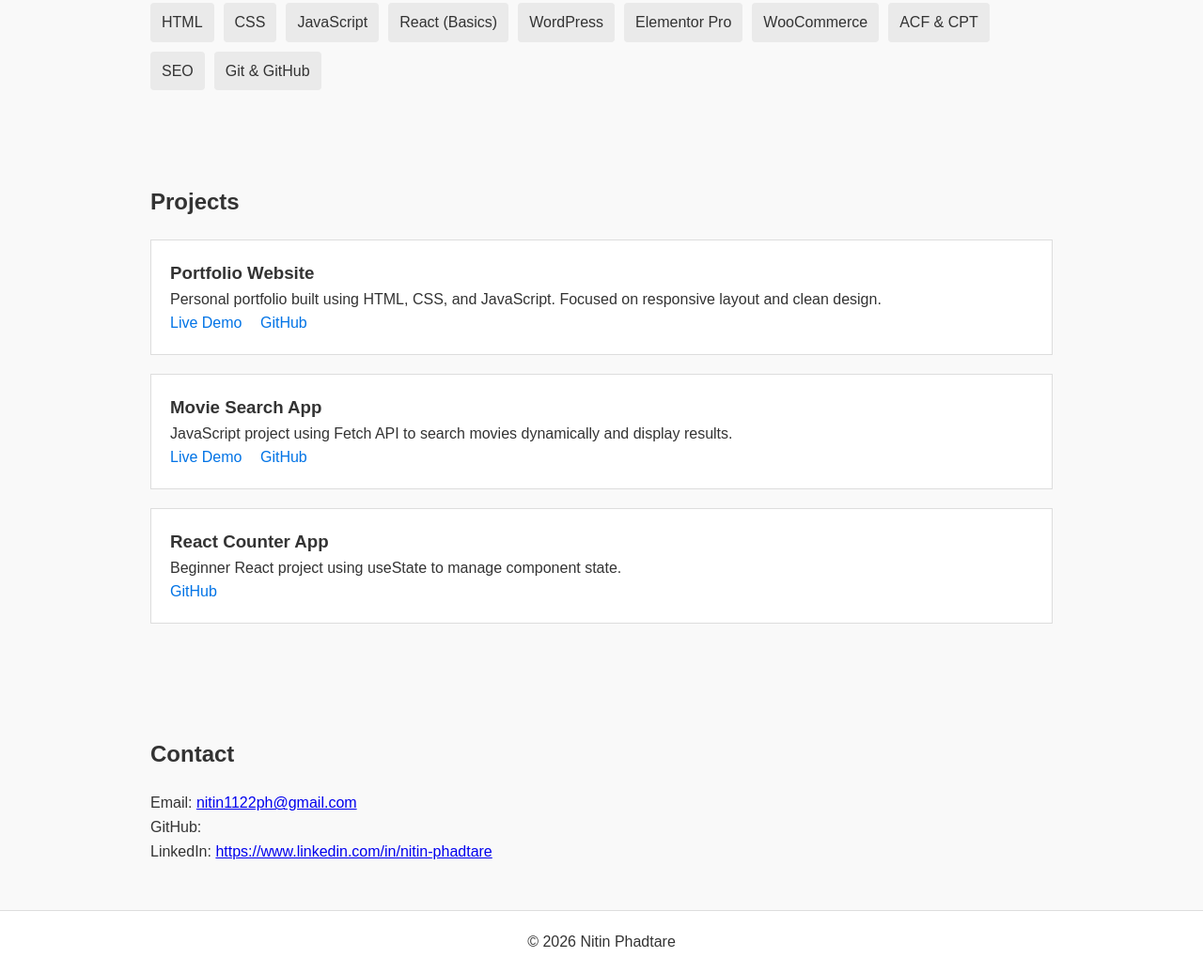
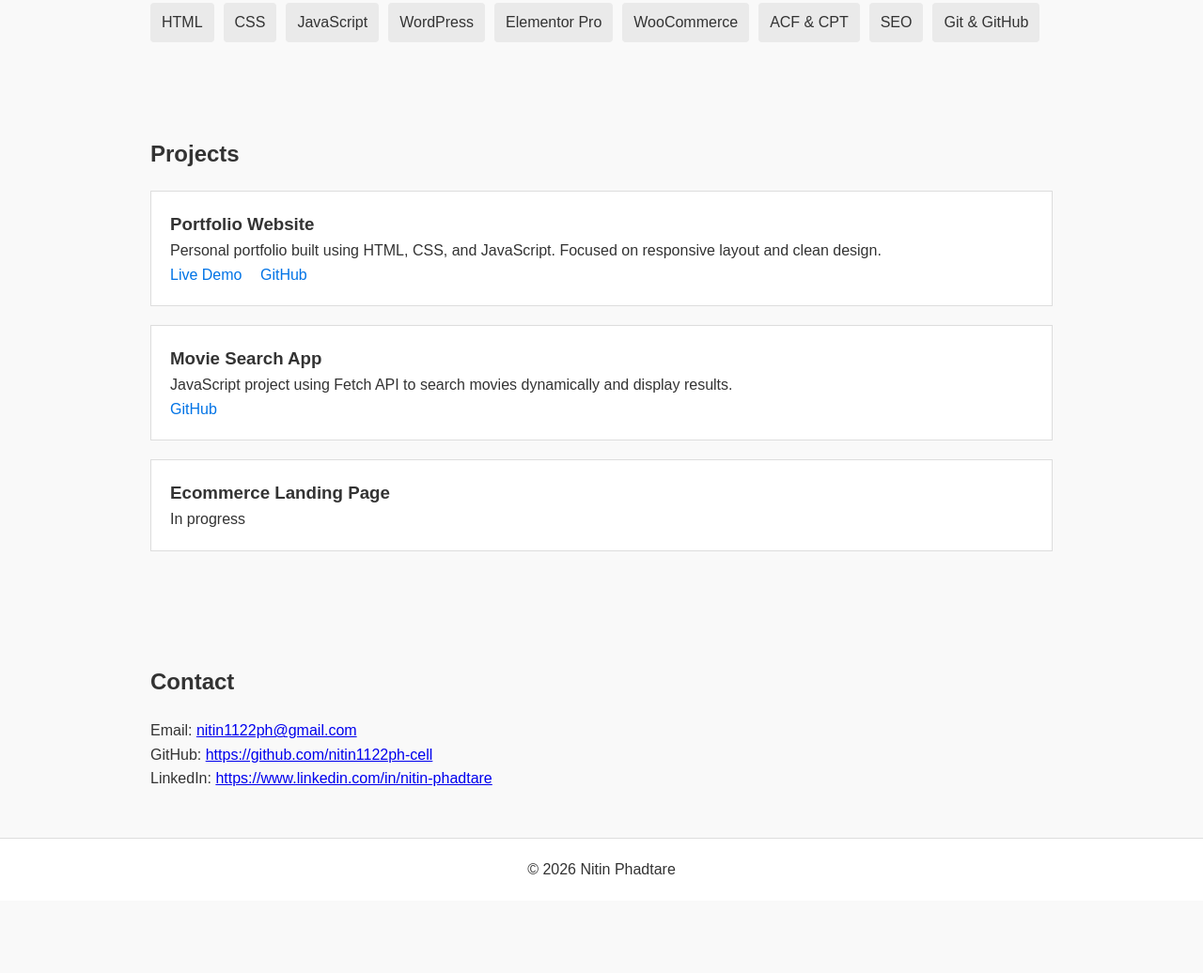
Before and after one commit to nitin1122ph-cell/portfolio-html, a plain HTML site: page index.html in a window 1280 px wide. Shown: the part 694-1730 px from the top of the page at 94% size. After the commit the page ends 1653 px from the top, so only its background shows below. Drawn offline with Linux system fonts and the light colour scheme.

Commit message:
Updated project

```diff
--- a/index.html
+++ b/index.html
@@ -3,7 +3,7 @@
 <head>
   <meta charset="UTF-8" />
   <meta name="viewport" content="width=device-width, initial-scale=1.0"/>
-  <title>Nitin Phadtare | Frontend Developer</title>
+  <title>Nitin Phadtare | Wordpress & Frontend Developer</title>
   <link rel="stylesheet" href="style.css" />
 </head>
 <body>
@@ -23,7 +23,7 @@
 
   <!-- Hero Section -->
   <section class="hero">
-    <h2>Frontend Developer</h2>
+    <h2>Wordpress & Frontend Developer</h2>
     <p>
       WordPress Developer transitioning into Frontend Development.
       Focused on clean UI, performance, and real-world projects.
@@ -32,7 +32,7 @@
   </section>
 
   <!-- About -->
-  <section id="about" class="section">
+  <section id="about" class="section" >
     <h2>About Me</h2>
     <p>
       I have 1.5+ years of experience working with WordPress, Elementor Pro,
@@ -49,7 +49,6 @@
       <span>HTML</span>
       <span>CSS</span>
       <span>JavaScript</span>
-      <span>React (Basics)</span>
       <span>WordPress</span>
       <span>Elementor Pro</span>
       <span>WooCommerce</span>
@@ -60,7 +59,7 @@
   </section>
 
   <!-- Projects -->
-  <section id="projects" class="section">
+  <section id="projects" class="section" >
     <h2>Projects</h2>
 
     <div class="project-card">
@@ -79,25 +78,20 @@
         JavaScript project using Fetch API to search movies dynamically
         and display results.
       </p>
-      <a href="#" target="_blank">Live Demo</a>
-      <a href="#" target="_blank">GitHub</a>
+      <a href="https://github.com/nitin1122ph-cell/movie-search-app" target="_blank">GitHub</a>
     </div>
 
     <div class="project-card">
-      <h3>React Counter App</h3>
-      <p>
-        Beginner React project using useState to manage component state.
-      </p>
-      <a href="#" target="_blank">GitHub</a>
-    </div>
+      <h3>Ecommerce Landing Page</h3>
+      <p>In progress</p>
 
   </section>
 
   <!-- Contact -->
-  <section id="contact" class="section">
+  <section id="contact" class="section" >
     <h2>Contact</h2>
     <p>Email: <a href="mailto:nitin1122ph@gmail.com" target="_blank">nitin1122ph@gmail.com</a></p>
-    <p>GitHub: </p>
+    <p>GitHub: <a href="https://github.com/nitin1122ph-cell?tab=repositories" target="_blank">https://github.com/nitin1122ph-cell</a></p>
     <p>LinkedIn: <a href="https://www.linkedin.com/in/nitin-phadtare-8554a2245?utm_source=share&utm_campaign=share_via&utm_content=profile&utm_medium=android_app" target="_blank">https://www.linkedin.com/in/nitin-phadtare</a></p>
   </section>
 
```
